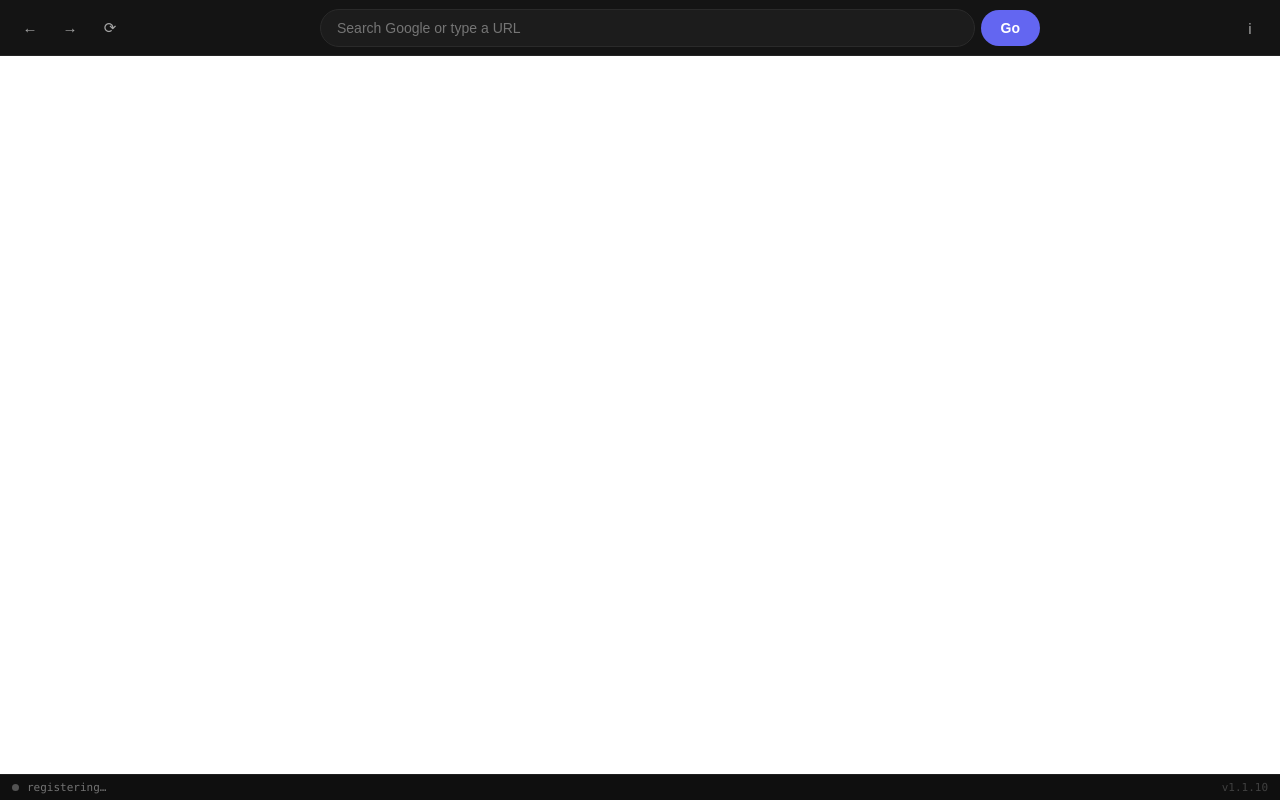
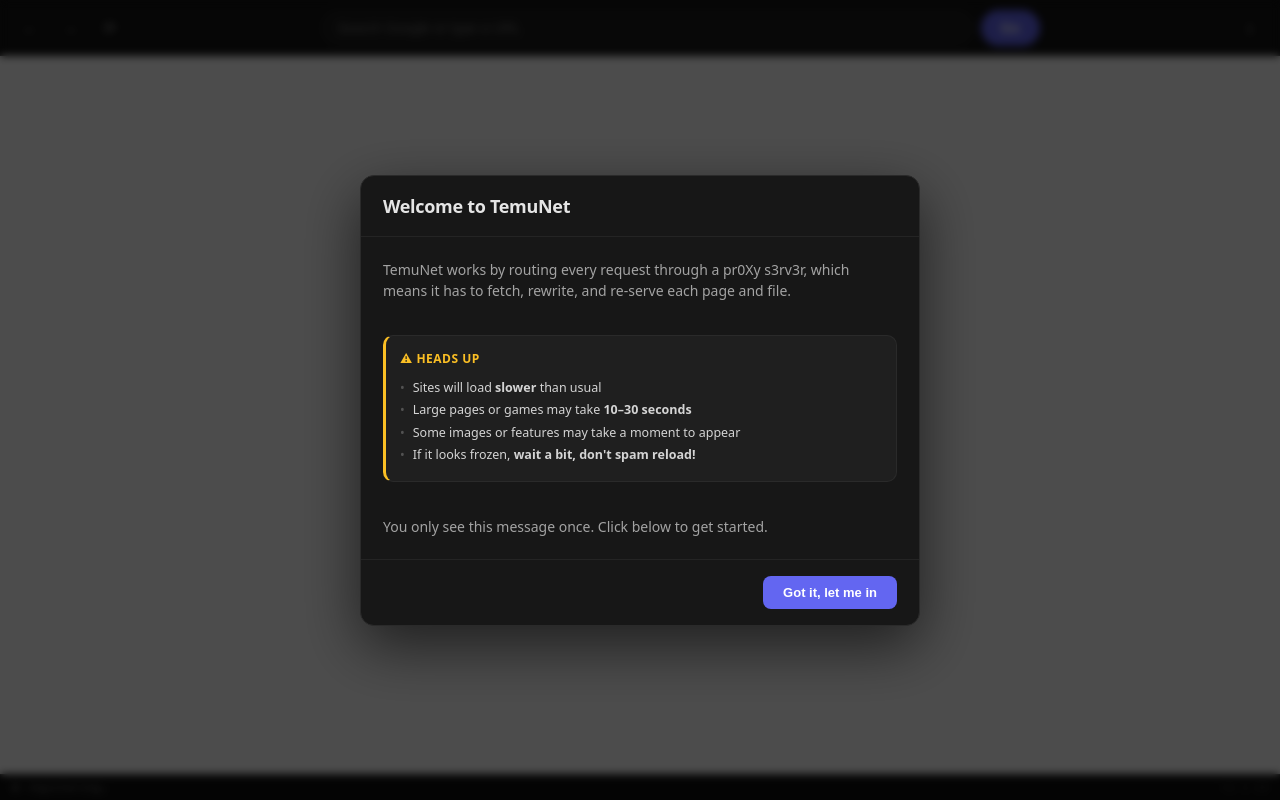
Before and after one commit to OoglyBooglyGames/temunet, a website: page public/index.html in a window 1280 px wide. Drawn offline with Linux system fonts and the light colour scheme.

Commit message:
v1.1.10 U2

```diff
--- a/public/index.html
+++ b/public/index.html
@@ -32,14 +32,48 @@
 
   <iframe
     id="frame"
-    sandbox="allow-scripts allow-same-origin allow-forms allow-popups allow-modals allow-downloads"
-    allow="clipboard-read; clipboard-write; fullscreen"
+    sandbox="allow-scripts allow-same-origin allow-forms allow-popups allow-modals allow-downloads allow-pointer-lock"
+    allow="clipboard-read; clipboard-write; fullscreen; pointer-lock; gamepad; autoplay"
   ></iframe>
 
   <div id="status" class="status">
     <span class="status-dot"></span>
     <span id="status-text">initializing…</span>
     <span class="status-version" id="version-text"></span>
+  </div>
+
+  <!-- First-load warning modal -->
+  <div id="welcome-modal" class="modal-backdrop">
+    <div class="modal">
+      <div class="modal-header">
+        <h2>Welcome to TemuNet</h2>
+      </div>
+
+      <div class="modal-body">
+        <p class="tagline" style="margin-bottom: 16px;">
+          TemuNet works by routing every request through a pr0Xy s3rv3r, which means
+          it has to fetch, rewrite, and re-serve each page and file.
+        </p>
+
+        <div class="feature works" style="border-left-color: #fbbf24;">
+          <h3 style="color: #fbbf24;">⚠ Heads up</h3>
+          <ul style="line-height: 1.8;">
+            <li>Sites will load <strong>slower</strong> than usual</li>
+            <li>Large pages or games may take <strong>10–30 seconds</strong></li>
+            <li>Some images or features may take a moment to appear</li>
+            <li>If it looks frozen, <strong>wait a bit, don't spam reload!</strong></li>
+          </ul>
+        </div>
+
+        <p class="tagline" style="margin-top: 16px; margin-bottom: 0;">
+          You only see this message once. Click below to get started.
+        </p>
+      </div>
+
+      <div class="modal-footer">
+        <button class="btn-primary" onclick="closeWelcome()">Got it, let me in</button>
+      </div>
+    </div>
   </div>
 
   <!-- About modal -->
@@ -86,6 +120,25 @@
     </div>
   </div>
 
+  <script>
+    // Show welcome modal on first visit only
+    (function() {
+      var KEY = 'temunet_welcome_seen_v1';
+      var seen = false;
+      try { seen = localStorage.getItem(KEY) === '1'; } catch (e) {}
+      if (!seen) {
+        var m = document.getElementById('welcome-modal');
+        if (m) m.classList.add('open');
+      }
+    })();
+
+    function closeWelcome() {
+      var m = document.getElementById('welcome-modal');
+      if (m) m.classList.remove('open');
+      try { localStorage.setItem('temunet_welcome_seen_v1', '1'); } catch (e) {}
+    }
+  </script>
+
   <script src="/app.js"></script>
 </body>
 </html>
```
